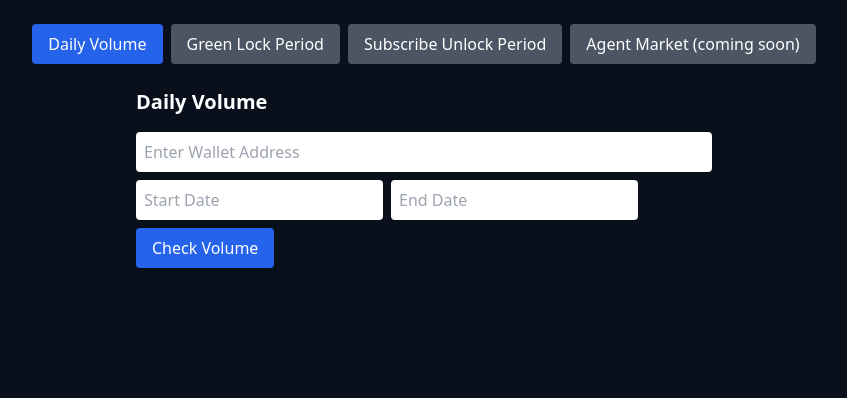
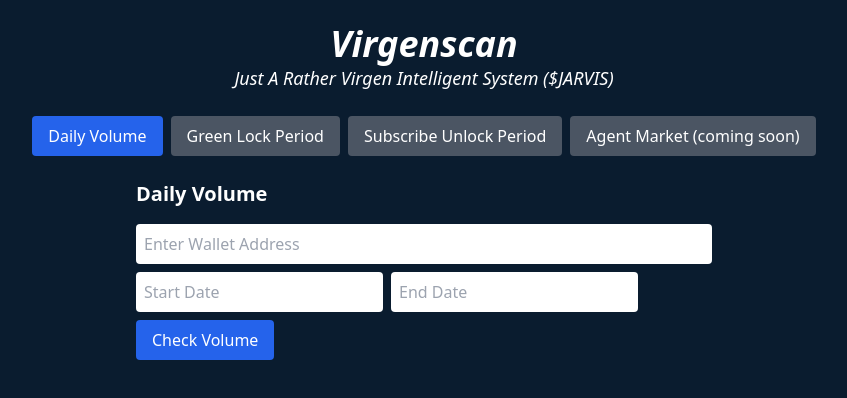
Before and after one commit to AsistAIVirtual/jarvis-dashboard, a React (Create React App) app: page / in a window 1280 px wide. Shown: the top 398 px of the page, without its empty margins (216-1063 px from the left). Built offline with nearby package versions, Linux system fonts and the light colour scheme.

Commit message:
Initial commit with full dashboard

```diff
--- a/src/Dashboard.jsx
+++ b/src/Dashboard.jsx
@@ -73,28 +73,55 @@ export default function Dashboard() {
   };
 
   const tokens = greenLockData.map(t => ({ ...t, unlockTime: Math.max(0, t.baseUnlock - daysSince(t.date)) }));
-
   const filteredBySearch = tokens.filter(token =>
     token.name.toLowerCase().includes(search.toLowerCase()) ||
     token.ticker.toLowerCase().includes(search.toLowerCase())
   );
-
   const filteredByDays = filteredBySearch.filter(token => {
     if (filterOption === 'under7') return token.unlockTime <= 7;
     if (filterOption === 'under22') return token.unlockTime <= 22;
     return true;
   });
-
   const sortedTokens = [...filteredByDays].sort((a, b) => sortOrder === 'asc' ? a.unlockTime - b.unlockTime : b.unlockTime - a.unlockTime);
 
   return (
-    <div className="min-h-screen bg-[#0A0F1C] text-white p-6">
+    <div className="min-h-screen bg-[#0A1C2F] text-white p-6">
+      <div className="text-center mb-6">
+        <h1 className="text-4xl italic font-bold text-white">Virgenscan</h1>
+        <p className="text-lg italic">Just A Rather Virgen Intelligent System ($JARVIS)</p>
+      </div>
+
       <div className="flex space-x-2 mb-6 justify-center">
         <button onClick={() => setShowSection('volume')} className={`px-4 py-2 rounded ${showSection === 'volume' ? 'bg-blue-600' : 'bg-gray-600'}`}>Daily Volume</button>
         <button onClick={() => setShowSection('greenlock')} className={`px-4 py-2 rounded ${showSection === 'greenlock' ? 'bg-blue-600' : 'bg-gray-600'}`}>Green Lock Period</button>
         <button onClick={() => setShowSection('subscribe')} className={`px-4 py-2 rounded ${showSection === 'subscribe' ? 'bg-blue-600' : 'bg-gray-600'}`}>Subscribe Unlock Period</button>
         <button onClick={() => setShowSection('agents')} className={`px-4 py-2 rounded ${showSection === 'agents' ? 'bg-blue-600' : 'bg-gray-600'}`}>Agent Market (coming soon)</button>
       </div>
+
+      {showSection === 'volume' && (
+        <div className="max-w-xl mx-auto">
+          <h2 className="text-xl font-bold mb-4">Daily Volume</h2>
+          <input className="w-full p-2 rounded text-black mb-2" placeholder="Enter Wallet Address" value={wallet} onChange={(e) => setWallet(e.target.value)} />
+          <div className="flex gap-2 mb-2">
+            <DatePicker selected={startDate} onChange={(date) => setStartDate(date)} dateFormat="dd.MM.yyyy" className="p-2 text-black rounded w-full" placeholderText="Start Date" />
+            <DatePicker selected={endDate} onChange={(date) => setEndDate(date)} dateFormat="dd.MM.yyyy" className="p-2 text-black rounded w-full" placeholderText="End Date" />
+          </div>
+          <button onClick={handleVolumeFetch} className="bg-blue-600 px-4 py-2 rounded">Check Volume</button>
+          {volumeData && (
+            <div className="mt-4">
+              {volumeData.error ? (
+                <p className="text-red-400">{volumeData.error}</p>
+              ) : (
+                <div>
+                  <p>Transactions: {volumeData.transactions}</p>
+                  <p>Volume: {volumeData.volume}</p>
+                  <p>USD Value: {volumeData.usd}</p>
+                </div>
+              )}
+            </div>
+          )}
+        </div>
+      )}
 
       {showSection === 'greenlock' && (
         <div className="max-w-6xl mx-auto">
@@ -123,36 +150,11 @@ export default function Dashboard() {
         </div>
       )}
 
-      {showSection === 'volume' && (
-        <div className="max-w-xl mx-auto">
-          <h2 className="text-xl font-bold mb-4">Daily Volume</h2>
-          <input className="w-full p-2 rounded text-black mb-2" placeholder="Enter Wallet Address" value={wallet} onChange={(e) => setWallet(e.target.value)} />
-          <div className="flex gap-2 mb-2">
-            <DatePicker selected={startDate} onChange={(date) => setStartDate(date)} dateFormat="dd.MM.yyyy" className="p-2 text-black rounded w-full" placeholderText="Start Date" />
-            <DatePicker selected={endDate} onChange={(date) => setEndDate(date)} dateFormat="dd.MM.yyyy" className="p-2 text-black rounded w-full" placeholderText="End Date" />
-          </div>
-          <button onClick={handleVolumeFetch} className="bg-blue-600 px-4 py-2 rounded">Check Volume</button>
-          {volumeData && (
-            <div className="mt-4">
-              {volumeData.error ? (
-                <p className="text-red-400">{volumeData.error}</p>
-              ) : (
-                <div>
-                  <p>Transactions: {volumeData.transactions}</p>
-                  <p>Volume: {volumeData.volume}</p>
-                  <p>USD Value: {volumeData.usd}</p>
-                </div>
-              )}
-            </div>
-          )}
-        </div>
-      )}
-
       {showSection === 'subscribe' && (
         <div className="max-w-xl mx-auto">
           <h2 className="text-xl font-bold mb-4">Subscribe to Unlock Reminder</h2>
           <input className="w-full p-2 mb-2 rounded text-black" placeholder="Enter Token Name" value={tokenAddress} onChange={(e) => setTokenAddress(e.target.value)} />
-          <input className="w-full p-2 mb-2 rounded text-black" placeholder="Enter Email or Twitter" value={email} onChange={(e) => setEmail(e.target.value)} />
+          <input className="w-full p-2 mb-2 rounded text-black" placeholder="Enter Email" value={email} onChange={(e) => setEmail(e.target.value)} />
           <input className="w-full p-2 mb-2 rounded text-black" placeholder="Enter Your Wallet Address" value={userWallet} onChange={(e) => setUserWallet(e.target.value)} />
           <div className="mb-2">
             <label>
```
Also changed, not shown: src/assets/f3956103-4e4e-4cd2-8095-5079127b7af5.png (added), 1 other file (tests, documents, lock files or other folders).
